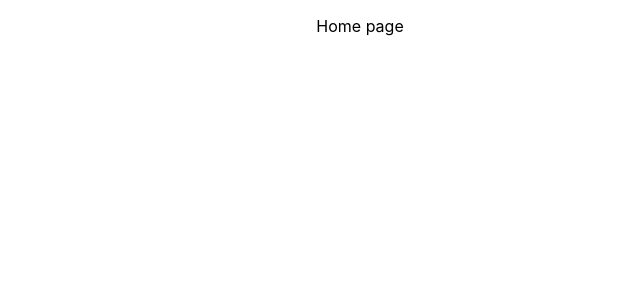
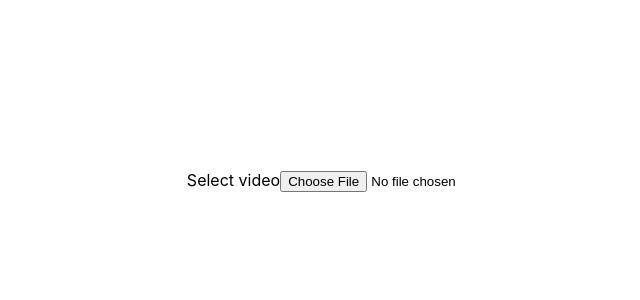
Before and after one commit to ristoml/gait, a React (Create React App) app in the folder frontend/: page / in a window 1280 px wide. Shown: the top 300 px of the page, without its empty margins (280-920 px from the left). Built offline with nearby package versions, Linux system fonts and the light colour scheme.

Commit message:
Initial commit

```diff
--- a/frontend/src/pages/Home.js
+++ b/frontend/src/pages/Home.js
@@ -1,10 +1,100 @@
-const Home = () => {
+import { useEffect, useState } from 'react';
+
+// const imageMimeType = /image\/(png|jpg|jpeg)/i;
+
+function Home() {
+    const [file, setFile] = useState(null);
+    const [fileDataURL, setFileDataURL] = useState(null);
+    const [videoSrc, setVideoSrc] = useState(null)
+
+    const handleGo = () => {
+        setVideoSrc(fileDataURL)
+    }
+
+    const changeHandler = (e) => {
+        const file = e.target.files[0];
+        // if (!file.type.match(imageMimeType)) {
+        //   alert("Image mime type is not valid");
+        //   return;
+        // }
+        setFile(file);
+
+        const videoElement = document.getElementsByClassName('input_video')[0];
+
+        async function onFrame() {
+            if (!videoElement.paused && !videoElement.ended) {
+                console.log('frame')
+                // await pose.send({
+                //     image: videoElement
+                //   });
+                // https://stackoverflow.com/questions/65144038/how-to-use-requestanimationframe-with-promise
+                await new Promise(requestAnimationFrame);
+                onFrame();            }
+            else
+                setTimeout(onFrame, 500);
+        }
+
+        videoElement.onloadeddata = (evt) => {
+            // let video = evt.target;
+            // canvasElement.width = video.videoWidth;
+            // canvasElement.height = video.videoHeight;
+            // const aspect = video.videoHeight / video.videoWidth;
+            // let width, height;
+            // if (window.innerWidth > window.innerHeight) {
+            //     height = window.innerHeight;
+            //     width = height / aspect;
+            // }
+            // else {
+            //     width = window.innerWidth;
+            //     height = width * aspect;
+            // }
+            videoElement.play();
+            onFrame();
+        };
+    }
+
+
+    useEffect(() => {
+
+        let fileReader, isCancel = false;
+        if (file) {
+            fileReader = new FileReader();
+            fileReader.onload = (e) => {
+                const { result } = e.target;
+                if (result && !isCancel) {
+                    setFileDataURL(result)
+                }
+            }
+            fileReader.readAsDataURL(file);
+        }
+
+
+        return () => {
+            isCancel = true;
+            if (fileReader && fileReader.readyState === 1) {
+                fileReader.abort();
+            }
+        }
+
+    }, [file]);
+
     return (
-        <div>
-            <p>Home page</p>
-        </div>
-    )
-
+        <><video className="input_video" src={videoSrc} type='video/mp4' muted="muted"></video>
+            <form>
+                <p>
+                    <label htmlFor='video'>Select video</label>
+                    <input
+                        type="file"
+                        id='video'
+                        accept='.mp4, .ogg'
+                        onChange={changeHandler}
+                    />
+                </p>
+            </form>
+            {fileDataURL ?
+                 <button type="submit" onClick={handleGo}>Go</button>
+              : null}
+        </>
+    );
 }
-
-export default Home
+export default Home;
```
